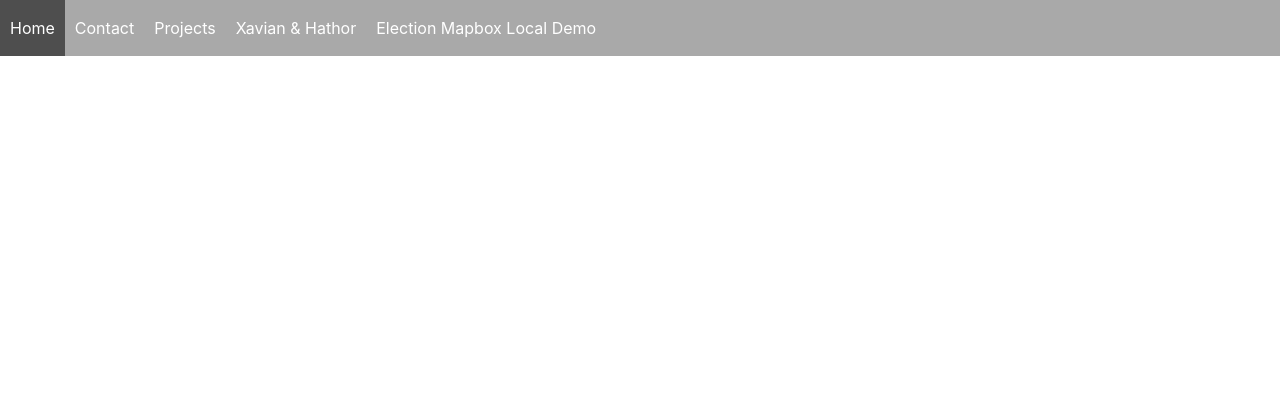
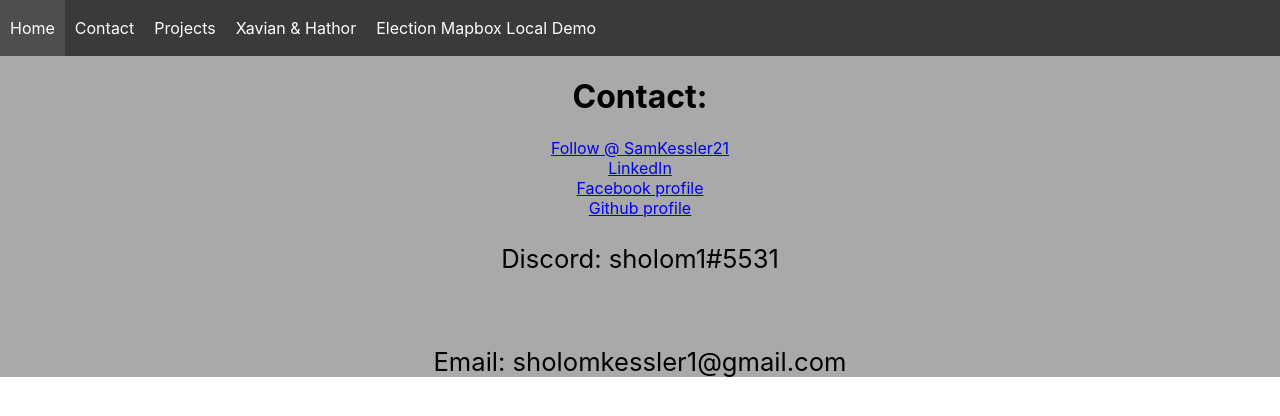
Before and after one commit to sholom1/sholom1.github.io, a React (Create React App) app: page /contact in a window 1280 px wide. Shown: the top 416 px of the page. Built offline with nearby package versions, Linux system fonts and the light colour scheme.

Commit message:
Added contact pages

```diff
--- a/src/App.css
+++ b/src/App.css
@@ -1,5 +1,6 @@
 .App {
 	text-align: center;
+	background-color: darkgray;
 }
 
 .App-logo {
@@ -36,3 +37,14 @@
 		transform: rotate(360deg);
 	}
 }
+.container {
+	display: flow-root;
+	justify-content: space-between;
+	background-color: darkgray;
+}
+
+p {
+	margin-left: 20vw;
+	margin-right: 20vw;
+	font-size: 2vmax;
+}
--- a/src/Components/About.jsx
+++ b/src/Components/About.jsx
@@ -2,14 +2,14 @@ import React from 'react';
 
 function AboutComponent() {
 	return (
-		<div id="about" class="content">
+		<div id="about" className="container">
 			<h3>About:</h3>
 			<p>
 				Hi, my name is Sam Kessler. I make games using the Unity game engine; I specialize in Gameplay design
 				and implementation, currently studying Computer science at Brooklyn College. I started studying
 				programming and game design when I was 12 and I created my first game a multiplayer first-person shooter
 				made with Unity 5.3 and the now Unity-owned Photon multiplayer service. My most recent projects are
-				“Xavian {'&'} Hathor.”, an arena shooter, as well as
+				“Xavian {'&'} Hathor.”, an arena shooter, as well as{' '}
 				<a href="https:\\nycelectionmaps.com">nycelectionmaps.com</a>.
 			</p>
 		</div>
--- /dev/null
+++ b/src/Components/Contact.jsx
@@ -0,0 +1,29 @@
+import React from 'react';
+
+function Contact() {
+	return (
+		<div id="socialmedialinks" className="content">
+			<h1>Contact:</h1>
+			<a
+				href="https://twitter.com/SamKessler21"
+				className="twitter-follow-button"
+				data-show-count="false"
+				data-size="large">
+				Follow @ SamKessler21
+			</a>
+			<script async src="https://platform.twitter.com/widgets.js" charSet="utf-8"></script>
+			<br />
+			<a href="www.linkedin.com/in/sam-kessler-bb3a8a198">LinkedIn</a>
+			<br />
+			<a href="https://www.facebook.com/sholom.kessler">Facebook profile</a>
+			<br />
+			<a href="https://github.com/sholom1">Github profile</a>
+			<br />
+			<p>Discord: sholom1#5531</p>
+			<br />
+			<p>Email: sholomkessler1@gmail.com</p>
+		</div>
+	);
+}
+
+export default Contact;
--- a/src/Components/Navigation/Navbar.css
+++ b/src/Components/Navigation/Navbar.css
@@ -1,7 +1,7 @@
-.container {
+.navbarContainer {
 	display: flex;
 	justify-content: space-between;
-	background-color: darkgray;
+	background-color: rgb(58, 58, 58);
 }
 .link {
 	color: white;
--- a/src/Components/Navigation/Navbar.jsx
+++ b/src/Components/Navigation/Navbar.jsx
@@ -4,7 +4,7 @@ import './Navbar.css';
 
 function Navbar() {
 	return (
-		<div className="container">
+		<div className="navbarContainer">
 			<div className="rightContainer">
 				<Link className="link" to="/">
 					Home
--- a/src/Components/ProfilePhoto.css
+++ b/src/Components/ProfilePhoto.css
@@ -12,5 +12,5 @@
 }
 .pfpContainer {
 	justify-content: space-between;
-	background-color: darkgray;
+	background-image: linear-gradient(to bottom, rgb(58, 58, 58), aqua);
 }
--- a/src/Components/Routes/RoutesView.jsx
+++ b/src/Components/Routes/RoutesView.jsx
@@ -1,12 +1,12 @@
 import React from 'react';
 import { Switch, Route } from 'react-router-dom';
-import { Homepage } from '../';
+import { Homepage, Contact } from '../';
 
 function RoutesView() {
 	return (
 		<Switch>
 			<Route exact path="/" component={Homepage} />
-			<Route exact path="/contact" />
+			<Route exact path="/contact" component={Contact} />
 			<Route exact path="/projects" />
 			<Route exact path="/projects/XavianHathor" />
 			<Route exact path="/projects/ElectionMapbox" />
--- a/src/Components/index.js
+++ b/src/Components/index.js
@@ -1,3 +1,4 @@
 export { default as Homepage } from './Homepage';
 export { default as ProfilePhoto } from './ProfilePhoto';
 export { default as AboutComponent } from './About';
+export { default as Contact } from './Contact';
```
Lines whose indentation alone changed are shown as unchanged.
